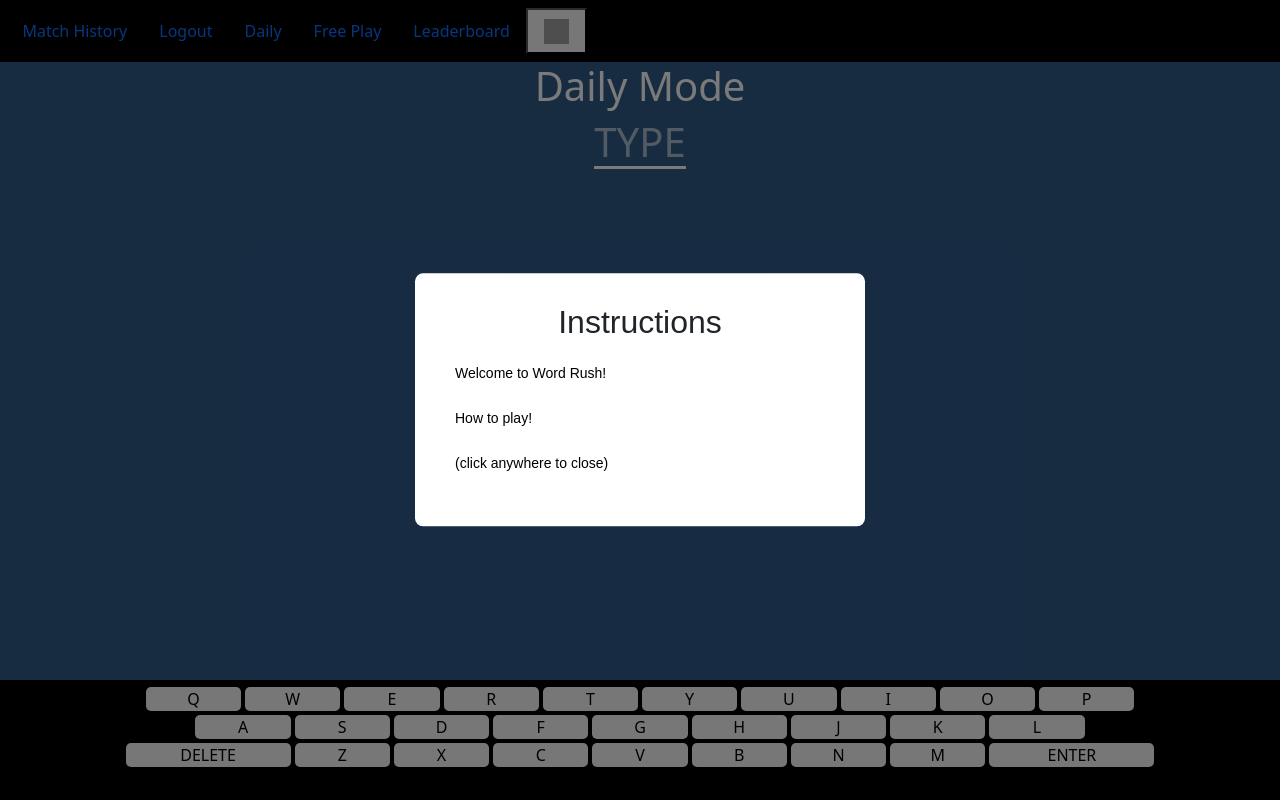
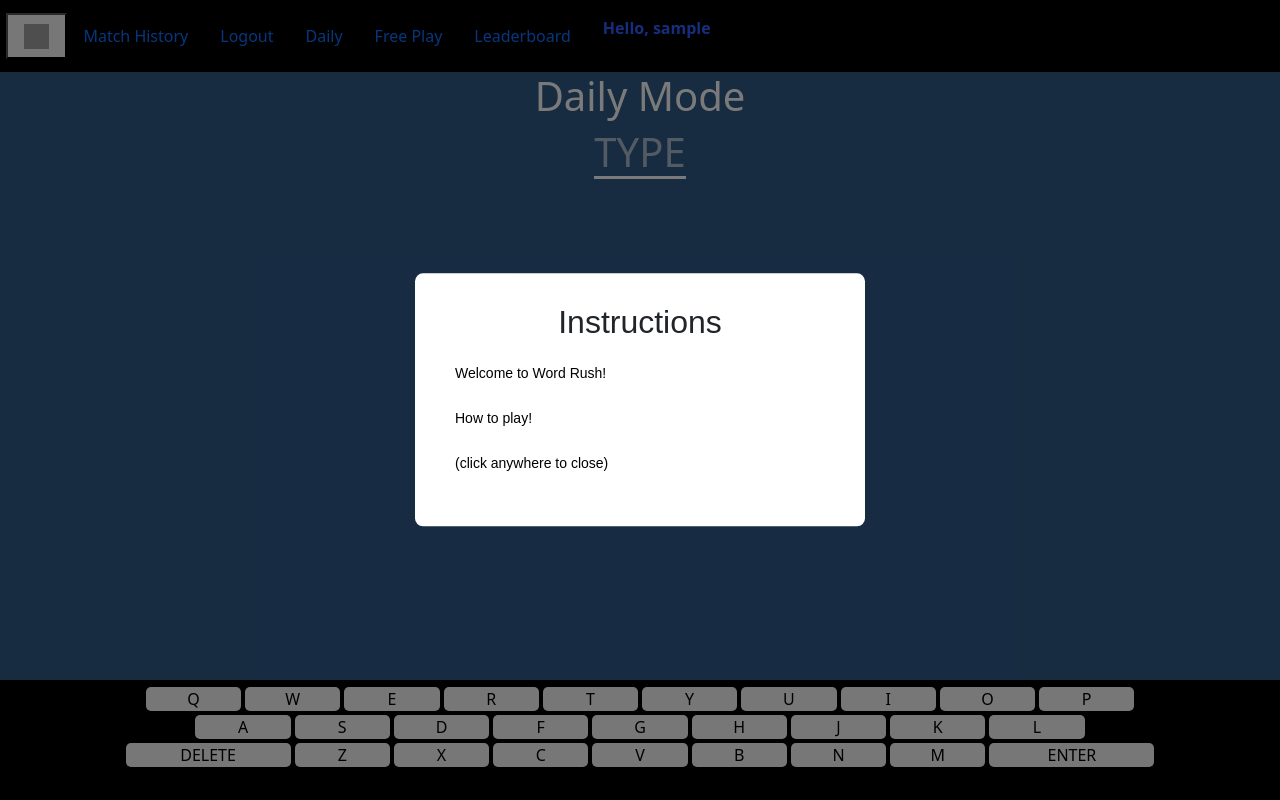
Before and after one commit to shadowblade11/Word-Rush, a Flask app: page /daily in a window 1280 px wide. Run offline with Flask 2, Linux system fonts and the light colour scheme; a user stored in the database is signed in; tables that the repository leaves empty hold one stand-in row (values such as "Sample post"); grey boxes are pictures that could not be loaded.

Commit message:
Made changes to the navbar

```diff
--- a/app/templates/base.html
+++ b/app/templates/base.html
@@ -22,6 +22,8 @@
 <body id="keys">
     <!-- Nav Bar -->
     <nav class="navbar navbar-expand-lg" id="nav">
+        <audio src="../static/WordRush.mp3" id="audio" preload="auto" loop></audio>
+        <button class="nav-link" type="button" onclick="imageChange()"> <img src="https://w7.pngwing.com/pngs/131/14/png-transparent-audio-mute-sound-speaker-volume-basic-web-elements-icon.png" id="myImg" width="25" height="25" /></button>
         {% if current_user.is_anonymous %}
             <a class="nav-link" href="{{ url_for('login') }}">LOGIN</a>
             <a class="nav-link" href="{{ url_for('register') }}">REGISTER</a>
@@ -30,11 +32,12 @@
             <a class="nav-link" href="{{ url_for('logout') }}">Logout</a>
             <a class="nav-link" href="{{ url_for('daily') }}">Daily</a>
         {% endif %}
-        <a class="nav-link" href="{{ url_for('free_play') }}">Free Play</a>
-        <a class="nav-link" href="{{ url_for('leaderboard') }}">Leaderboard</a>
-        <audio src="../static/WordRush.mp3" id="audio" preload="auto" loop></audio>
-        <button class="nav-link" type="button" onclick="imageChange()"> <img src="https://w7.pngwing.com/pngs/131/14/png-transparent-audio-mute-sound-speaker-volume-basic-web-elements-icon.png" id="myImg" width="25" height="25" /></button>
-        <a class="nav-link" id="reset" href="{{ url_for('free_play') }}" hidden="true"> Play Again!</a>
+            <a class="nav-link" href="{{ url_for('free_play') }}">Free Play</a>
+            <a class="nav-link" href="{{ url_for('leaderboard') }}">Leaderboard</a>
+            <a class="nav-link" id="reset" href="{{ url_for('free_play') }}" hidden="true"> Play Again!</a>
+        {% if not current_user.is_anonymous %}
+            <p class="nav-link" id="user"> Hello, {{current_user.username}} </p>
+        {% endif %}
     </nav>
     {% block content %}
     {% endblock %}
```
